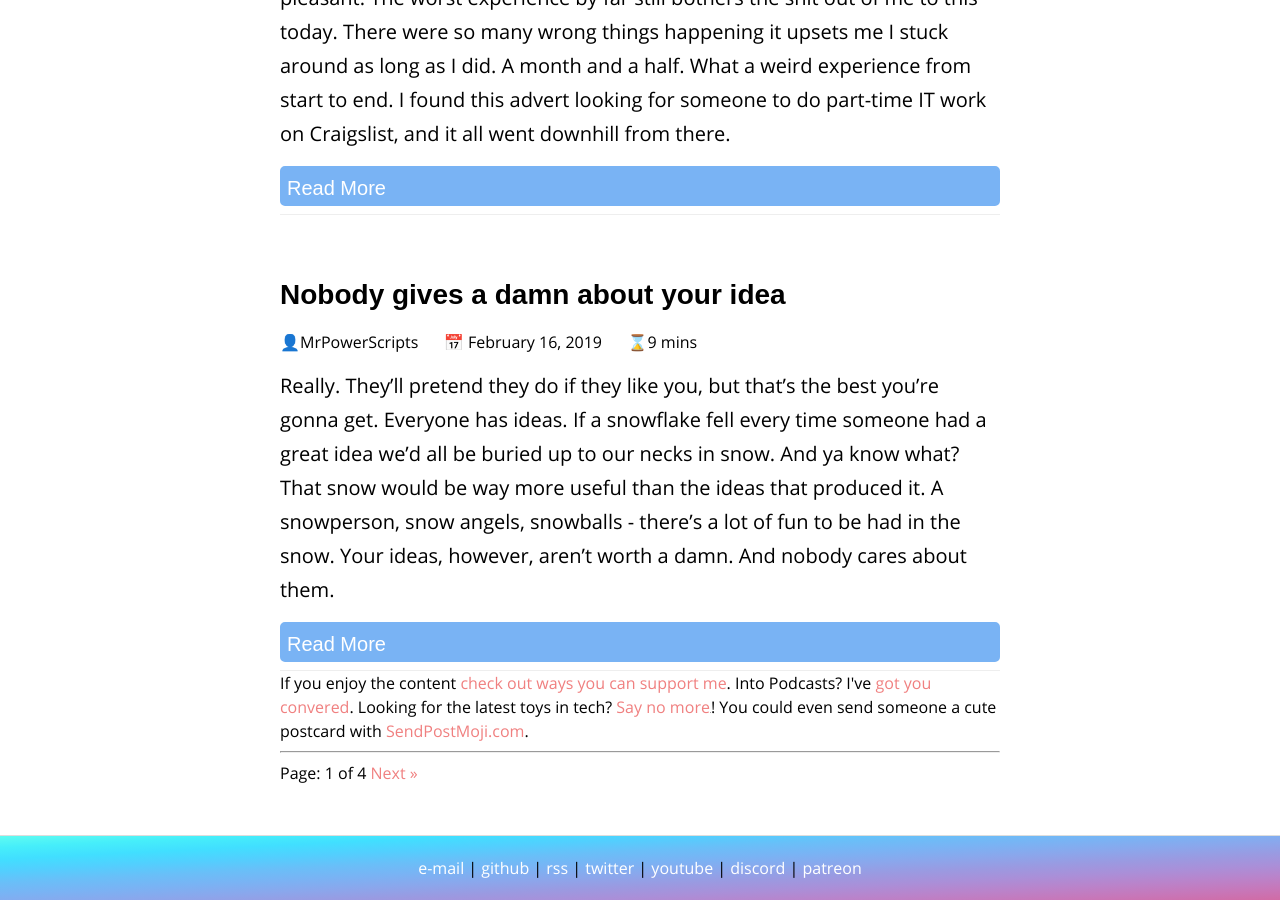
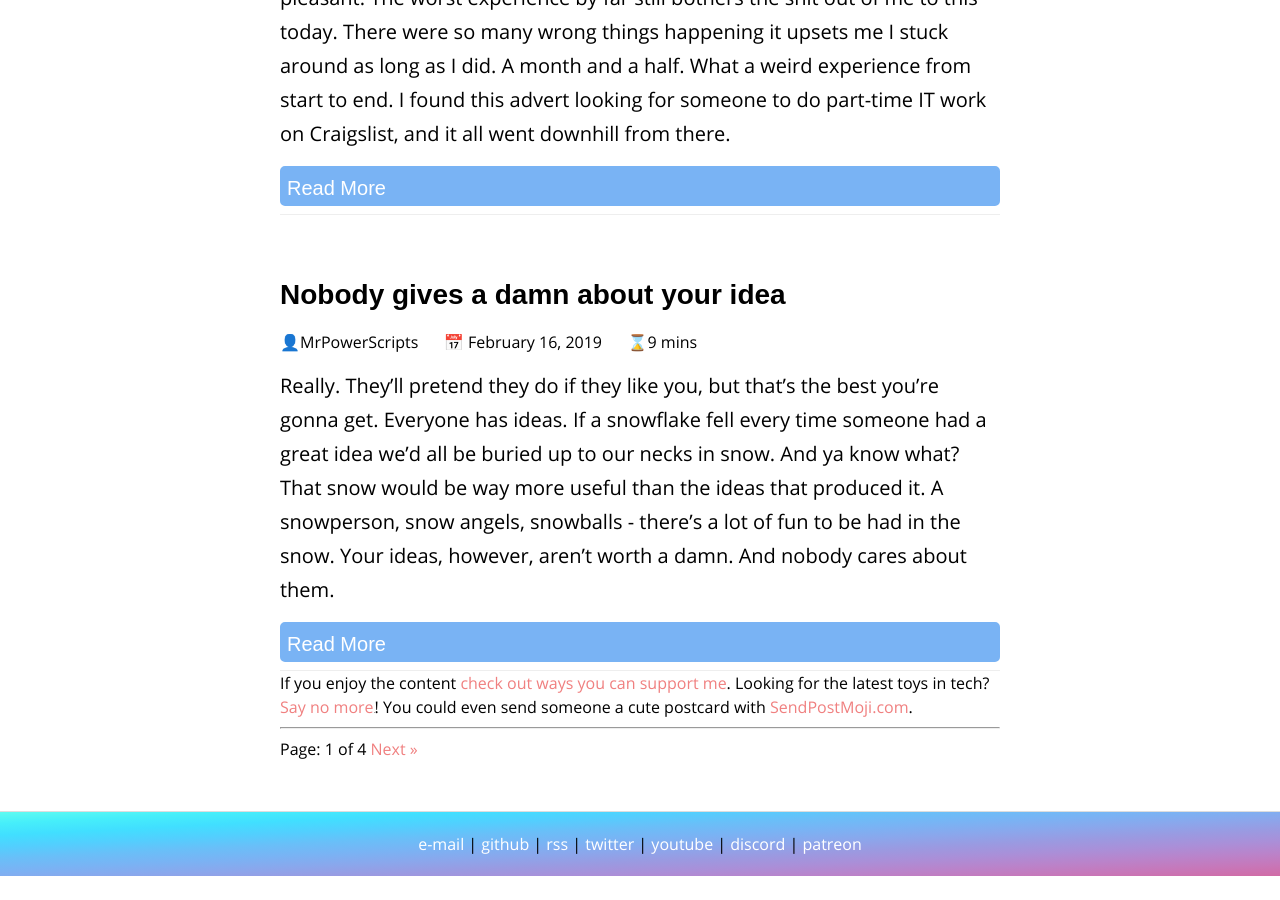
Before and after one commit to MrPowerScripts/MrPowerScripts.com, a Jekyll site: the page built from index.html, in a window 1280 px wide and 900 px high, scrolled down 5987 px. Built offline with Jekyll 4.4.1, drawn with Linux system fonts in a browser that asks for light colours; the list of posts is cut into pages by our own code; after the commit the page ends 6863 px from its top, so only the background shows below that.

Commit message:
forget about podcasting for now

```diff
--- a/_includes/supporter-cta.html
+++ b/_includes/supporter-cta.html
@@ -1,3 +1,3 @@
 <div>
-  If you enjoy the content <a href="{{ site.baseurl }}/power-up">check out ways you can support me</a>. Into Podcasts? I've <a href="{{ site.baseurl}}/podcast">got you convered</a>. Looking for the latest toys in tech? <a target="_blank" href="https://www.amazon.com/b?_encoding=UTF8&tag=mrpowerscript-20&linkCode=ur2&linkId=3d88ae58f7f718c680d17870ab493664&camp=1789&creative=9325&node=172456">Say no more</a><img src="//ir-na.amazon-adsystem.com/e/ir?t=mrpowerscript-20&l=ur2&o=1" width="1" height="1" border="0" alt="" style="border:none !important; margin:0px !important;" />! You could even send someone a cute postcard with <a href="https://sendpostmoji.com" target="_blank">SendPostMoji.com</a>.
+  If you enjoy the content <a href="{{ site.baseurl }}/power-up">check out ways you can support me</a>. Looking for the latest toys in tech? <a target="_blank" href="https://www.amazon.com/b?_encoding=UTF8&tag=mrpowerscript-20&linkCode=ur2&linkId=3d88ae58f7f718c680d17870ab493664&camp=1789&creative=9325&node=172456">Say no more</a><img src="//ir-na.amazon-adsystem.com/e/ir?t=mrpowerscript-20&l=ur2&o=1" width="1" height="1" border="0" alt="" style="border:none !important; margin:0px !important;" />! You could even send someone a cute postcard with <a href="https://sendpostmoji.com" target="_blank">SendPostMoji.com</a>.
 </div>
```
